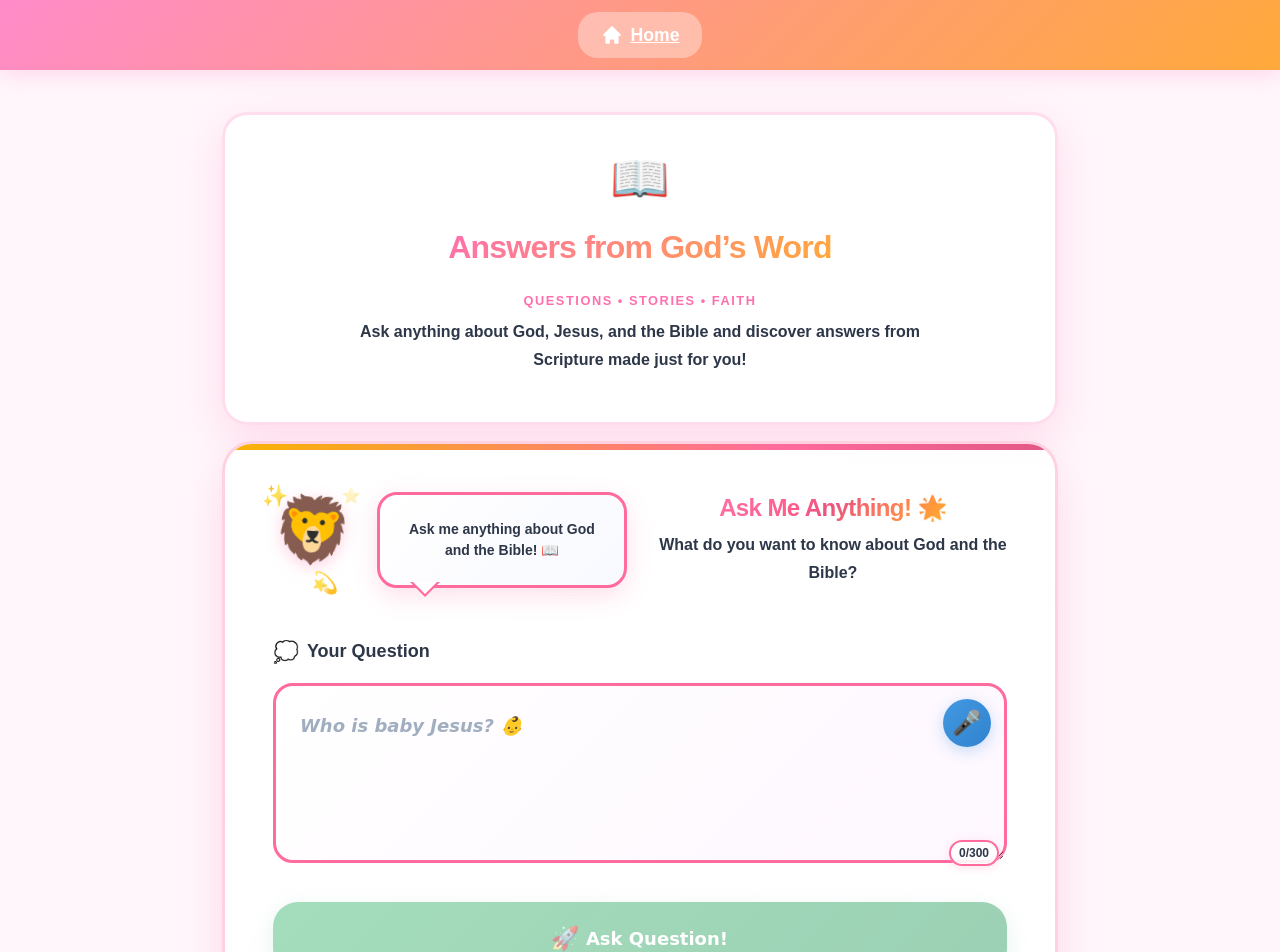
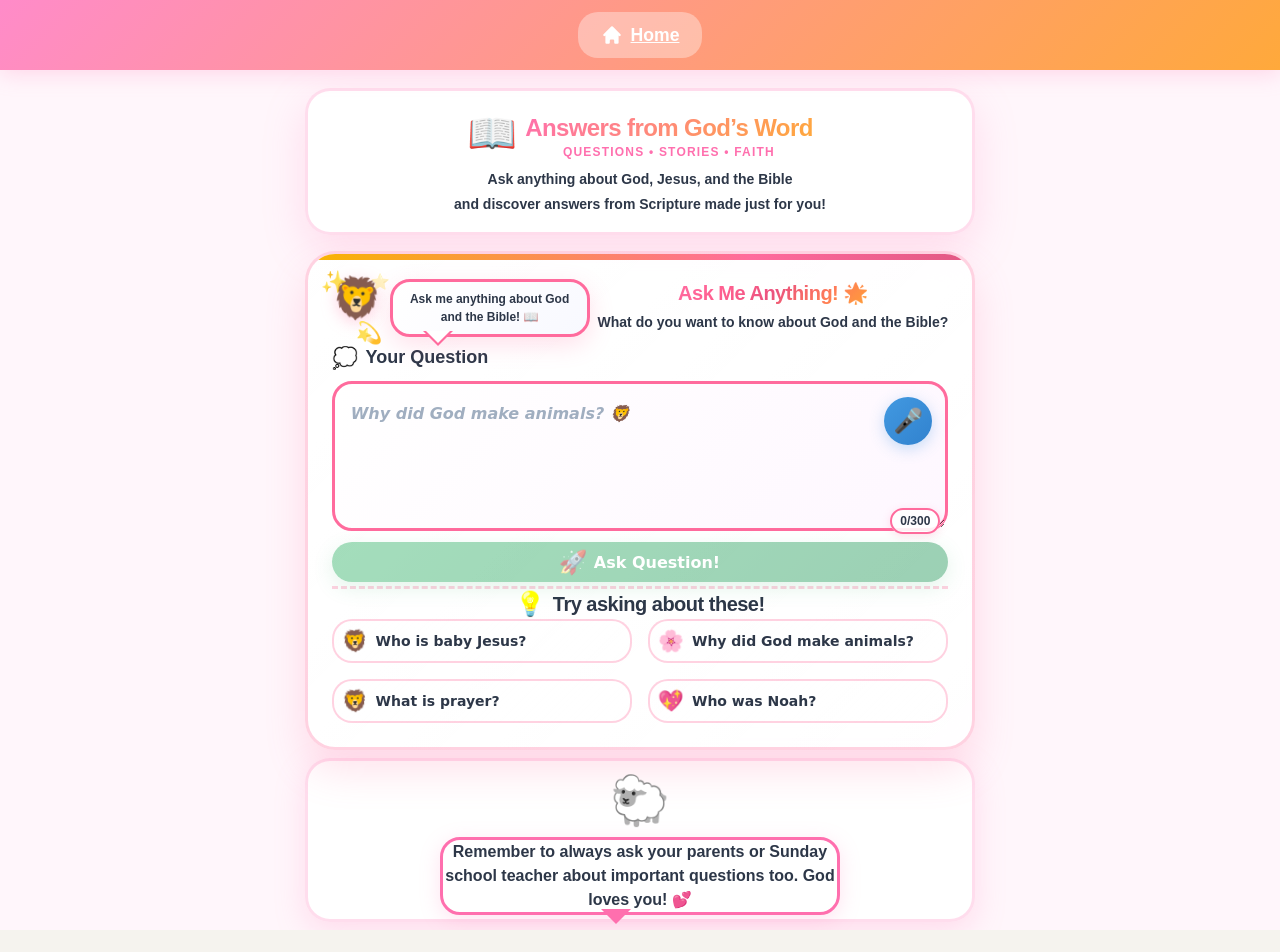
Before and after one commit to tseitzin/bible_qa_frontend, a Vue app: page /kids in a window 1280 px wide. Shown: the top 952 px of the page. After the commit the page ends 930 px from the top, so only its background shows below. Built offline with nearby package versions, Linux system fonts and the light colour scheme; no server answers.

Commit message:
Redesigned kids section and tighted up display

```diff
--- a/src/components/kids/KidsAnswerDisplay.vue
+++ b/src/components/kids/KidsAnswerDisplay.vue
@@ -294,7 +294,7 @@ watch(
   border: 3px solid rgba(255, 107, 157, 0.3);
   box-shadow: 0 20px 40px rgba(255, 107, 157, 0.2);
   overflow: hidden;
-  margin-top: var(--spacing-xl);
+  margin-top: var(--spacing-xs);
   position: relative;
 }
 
@@ -313,8 +313,8 @@ watch(
 .answer-header {
   display: flex;
   align-items: center;
-  gap: var(--spacing-lg);
-  padding: var(--spacing-xl);
+  gap: var(--spacing-sm);
+  padding: var(--spacing-md);
   background: linear-gradient(135deg, #ff6b9d 0%, #c44569 100%);
   color: white;
   position: relative;
@@ -418,7 +418,7 @@ watch(
 }
 
 .answer-content {
-  padding: var(--spacing-2xl);
+  padding: var(--spacing-md);
 }
 
 /* Streaming Status */
@@ -487,12 +487,12 @@ watch(
 .kids-loading-inline {
   display: flex;
   align-items: center;
-  gap: var(--spacing-lg);
-  padding: var(--spacing-xl);
+  gap: var(--spacing-sm);
+  padding: var(--spacing-sm);
   background: linear-gradient(135deg, rgba(72, 187, 120, 0.1) 0%, rgba(56, 161, 105, 0.1) 100%);
   border: 3px dashed rgba(72, 187, 120, 0.3);
   border-radius: 25px;
-  margin: var(--spacing-lg) 0;
+  margin: var(--spacing-sm) 0;
 }
 
 .kids-loading-inline .loading-character {
@@ -551,7 +551,7 @@ watch(
 
 /* Follow-up Section */
 .followup-section {
-  padding: var(--spacing-xl);
+  padding: var(--spacing-md);
   border-top: 3px dashed rgba(102, 126, 234, 0.3);
   background: linear-gradient(135deg, rgba(102, 126, 234, 0.08) 0%, rgba(118, 75, 162, 0.08) 100%);
 }
@@ -653,7 +653,7 @@ watch(
 }
 
 .answer-text-wrapper {
-  margin-bottom: var(--spacing-xl);
+  margin-bottom: var(--spacing-sm);
 }
 
 .answer-image-section {
@@ -777,10 +777,10 @@ watch(
   display: flex;
   justify-content: space-between;
   align-items: center;
-  padding-top: var(--spacing-xl);
+  padding-top: var(--spacing-sm);
   border-top: 3px dashed rgba(255, 107, 157, 0.3);
   flex-wrap: wrap;
-  gap: var(--spacing-md);
+  gap: var(--spacing-sm);
 }
 
 .action-buttons {
@@ -855,7 +855,7 @@ watch(
 }
 
 .kids-feedback {
-  padding: var(--spacing-xl);
+  padding: var(--spacing-md);
   background: linear-gradient(135deg, rgba(248, 181, 0, 0.1) 0%, rgba(237, 137, 54, 0.1) 100%);
   border-top: 3px dashed rgba(248, 181, 0, 0.3);
 }
@@ -928,7 +928,7 @@ watch(
 }
 
 .encouragement {
-  padding: var(--spacing-xl);
+  padding: var(--spacing-md);
   background: linear-gradient(135deg, rgba(72, 187, 120, 0.1) 0%, rgba(56, 161, 105, 0.1) 100%);
   border-top: 3px dashed rgba(72, 187, 120, 0.3);
   text-align: center;
--- a/src/components/kids/KidsQuestionForm.vue
+++ b/src/components/kids/KidsQuestionForm.vue
@@ -179,22 +179,16 @@ const mascotMessages = [
 ]
 
 const placeholders = [
-  "How much does God love me? 💖",
   "Who is baby Jesus? 👶",
   "Why did God make animals? 🦁",
   "What is prayer? 🙏",
-  "Who is my guardian angel? 👼",
   "Why is the sky blue? 🌤️"
 ]
 
 const kidsSuggestions = [
-  "How much does God love me?",
   "Who is baby Jesus?",
   "Why did God make animals?",
   "What is prayer?",
-  "Who is my guardian angel?",
-  "What happens in heaven?",
-  "Why should I be kind?",
   "Who was Noah?"
 ]
 
@@ -320,7 +314,7 @@ const getFriendlyErrorMessage = (error) => {
     rgba(255, 255, 255, 0.9) 100%);
   backdrop-filter: blur(20px);
   border-radius: 30px;
-  padding: var(--spacing-2xl);
+  padding: var(--spacing-lg);
   box-shadow: 0 20px 40px rgba(255, 107, 157, 0.2);
   border: 3px solid rgba(255, 107, 157, 0.3);
   position: relative;
@@ -347,15 +341,15 @@ const getFriendlyErrorMessage = (error) => {
 .form-header {
   display: flex;
   align-items: center;
-  gap: var(--spacing-xl);
-  margin-bottom: var(--spacing-2xl);
+  gap: var(--spacing-sm);
+  margin-bottom: var(--spacing-xs);
   flex-wrap: wrap;
 }
 
 .mascot-section {
   display: flex;
   align-items: center;
-  gap: var(--spacing-lg);
+  gap: var(--spacing-sm);
   flex-shrink: 0;
 }
 
@@ -364,7 +358,7 @@ const getFriendlyErrorMessage = (error) => {
 }
 
 .mascot-character {
-  font-size: 4rem;
+  font-size: 2.5rem;
   animation: mascot-bounce 2s ease-in-out infinite;
   filter: drop-shadow(0 4px 8px rgba(255, 107, 157, 0.3));
 }
@@ -417,9 +411,9 @@ const getFriendlyErrorMessage = (error) => {
   background: linear-gradient(135deg, #fff 0%, #f8f9ff 100%);
   border: 3px solid #ff6b9d;
   border-radius: 20px;
-  padding: var(--spacing-lg);
+  padding: var(--spacing-sm);
   position: relative;
-  max-width: 250px;
+  max-width: 200px;
   box-shadow: 0 8px 25px rgba(255, 107, 157, 0.2);
 }
 
@@ -448,7 +442,7 @@ const getFriendlyErrorMessage = (error) => {
 }
 
 .bubble-content {
-  font-size: var(--font-size-sm);
+  font-size: var(--font-size-xs);
   color: #2d3748;
   font-weight: var(--font-weight-bold);
   text-align: center;
@@ -461,9 +455,9 @@ const getFriendlyErrorMessage = (error) => {
 }
 
 .kids-form-title {
-  font-size: var(--font-size-2xl);
+  font-size: var(--font-size-xl);
   font-weight: var(--font-weight-extrabold);
-  margin: 0 0 var(--spacing-sm) 0;
+  margin: 0 0 var(--spacing-xs) 0;
   background: linear-gradient(135deg, #ff6b9d 0%, #c44569 50%, #f8b500 100%);
   -webkit-background-clip: text;
   -webkit-text-fill-color: transparent;
@@ -477,7 +471,7 @@ const getFriendlyErrorMessage = (error) => {
 }
 
 .kids-form-subtitle {
-  font-size: var(--font-size-base);
+  font-size: var(--font-size-sm);
   color: #2d3748;
   margin: 0;
   font-weight: var(--font-weight-bold);
@@ -486,13 +480,13 @@ const getFriendlyErrorMessage = (error) => {
 .kids-form {
   display: flex;
   flex-direction: column;
-  gap: var(--spacing-xl);
+  gap: var(--spacing-xs);
 }
 
 .question-input-wrapper {
   display: flex;
   flex-direction: column;
-  gap: var(--spacing-md);
+  gap: var(--spacing-sm);
 }
 
 .kids-label {
@@ -521,9 +515,9 @@ const getFriendlyErrorMessage = (error) => {
 
 .kids-textarea {
   width: 100%;
-  padding: var(--spacing-lg);
+  padding: var(--spacing-md);
   padding-right: 80px;
-  font-size: var(--font-size-lg);
+  font-size: var(--font-size-md);
   font-family: 'Comic Sans MS', cursive, system-ui;
   line-height: var(--line-height-relaxed);
   border: 3px solid #ff6b9d;
@@ -695,9 +689,9 @@ const getFriendlyErrorMessage = (error) => {
 .kids-submit-button {
   flex: 1;
   min-width: 200px;
-  padding: var(--spacing-lg) var(--spacing-xl);
-  font-size: var(--font-size-lg);
-  font-weight: var(--font-weight-bold);
+  padding: var(--spacing-sm) var(--spacing-sm);
+  font-size: var(--font-size-md);
+  font-weight: var(--font-weight-semibold);
   border: none;
   border-radius: 25px;
   background: linear-gradient(135deg, #48bb78 0%, #38a169 100%);
@@ -777,8 +771,8 @@ const getFriendlyErrorMessage = (error) => {
 .kids-loading-section {
   display: flex;
   align-items: center;
-  gap: var(--spacing-lg);
-  padding: var(--spacing-xl);
+  gap: var(--spacing-sm);
+  padding: var(--spacing-sm);
   background: linear-gradient(135deg, rgba(72, 187, 120, 0.1) 0%, rgba(56, 161, 105, 0.1) 100%);
   border: 3px solid rgba(72, 187, 120, 0.3);
   border-radius: 25px;
@@ -814,8 +808,8 @@ const getFriendlyErrorMessage = (error) => {
 }
 
 .kids-suggestions {
-  margin-top: var(--spacing-2xl);
-  padding-top: var(--spacing-xl);
+  margin-top: var(--spacing-xs);
+  padding-top: 0;
   border-top: 3px dashed rgba(255, 107, 157, 0.3);
 }
 
@@ -827,7 +821,7 @@ const getFriendlyErrorMessage = (error) => {
   font-size: var(--font-size-xl);
   font-weight: var(--font-weight-bold);
   color: #2d3748;
-  margin: 0 0 var(--spacing-lg) 0;
+  margin: 0 0 0 0;
 }
 
 .title-emoji {
@@ -850,7 +844,7 @@ const getFriendlyErrorMessage = (error) => {
   display: flex;
   align-items: center;
   gap: var(--spacing-sm);
-  padding: var(--spacing-lg);
+  padding: var(--spacing-sm);
   background: linear-gradient(135deg, rgba(255, 255, 255, 0.8) 0%, rgba(255, 255, 255, 0.6) 100%);
   border: 2px solid rgba(255, 107, 157, 0.3);
   border-radius: 20px;
--- a/src/views/KidsApp.vue
+++ b/src/views/KidsApp.vue
@@ -40,7 +40,7 @@
           </div>
 
           <p class="kids-subtitle">
-            Ask anything about God, Jesus, and the Bible
+            Ask anything about God, Jesus, and the Bible  <br>
             and discover answers from Scripture made just for you!
           </p>
         </div>
@@ -243,26 +243,27 @@ const handleReadingViewNavigation = (payload) => {
 /*         HEADER SECTION           */
 /* ================================ */
 
-.kids-header { text-align: center; margin-bottom: 1rem; }
+.kids-header { text-align: center; margin-bottom: var(--spacing-md); }
 
 .header-content {
   background: #FFFFFFEE;
   backdrop-filter: blur(20px);
   border-radius: 25px;
-  padding: 2rem 1rem;
+  padding: var(--spacing-md);
   box-shadow: 0 15px 40px rgba(255, 143, 194, 0.25);
   border: 3px solid rgba(255, 143, 194, 0.3);
 }
 
 .logo-wrapper {
   display: flex;
-  flex-direction: column;
+  flex-direction: row;
   align-items: center;
+  justify-content: center;
   gap: 0.5rem;
 }
 
 .logo-icon {
-  font-size: 3rem;
+  font-size: 2.5rem;
   animation: bounce 2s infinite;
 }
 
@@ -272,24 +273,28 @@ const handleReadingViewNavigation = (payload) => {
 }
 
 .kids-title {
-  font-size: 2rem;
+  font-size: 1.5rem;
   font-weight: 700;
   background: linear-gradient(135deg, #FF6FAE, #FFA93B);
   -webkit-background-clip: text;
   -webkit-text-fill-color: transparent;
+  margin: 0;
 }
 
 .kids-tagline {
-  font-size: 0.8rem;
-  letter-spacing: 0.12em;
+  font-size: 0.75rem;
+  letter-spacing: 0.1em;
   color: #FF6FAE;
   font-weight: 600;
   text-transform: uppercase;
+  margin: 0;
+  text-align: center;
 }
 
 .kids-subtitle {
-  margin-top: 0.5rem;
-  font-size: 1rem;
+  margin-top: 0;
+  margin-bottom: 0;
+  font-size: 0.875rem;
   color: #2D3748;
   font-weight: 600;
   max-width: 600px;
@@ -304,31 +309,33 @@ const handleReadingViewNavigation = (payload) => {
 .kids-container {
   max-width: 900px;
   margin: 0 auto;
-  padding: 2rem;
+  padding: var(--spacing-sm);
   flex: 1;
+  display: flex;
+  flex-direction: column;
+  min-height: calc(100vh - 40px);
 }
 .kids-main {
   display: flex;
   flex-direction: column;
-  gap: 1.5rem;
 }
 .kids-content {
   display: flex;
   flex-direction: column;
-  gap: 2rem;
+  gap: var(--spacing-xs);
 }
 
 /* ================================ */
 /*         FOOTER SECTION           */
 /* ================================ */
 
-.kids-footer { margin-top: 2rem; }
+.kids-footer { margin-top: var(--spacing-sm); }
 
 .footer-content {
   background: #FFFFFFEE;
   border: 3px solid rgba(255, 143, 194, 0.3);
   border-radius: 25px;
-  padding: 2rem;
+  padding: var(--spacing-xs);
   text-align: center;
   box-shadow: 0 10px 30px rgba(255, 143, 194, 0.25);
 }
@@ -342,12 +349,12 @@ const handleReadingViewNavigation = (payload) => {
   background: #fff;
   border: 3px solid #FF6FAE;
   border-radius: 20px;
-  padding: 1rem;
+  padding: 0;
   font-size: 1rem;
   font-weight: 600;
   color: #2D3748;
   max-width: 400px;
-  margin: 1rem auto 0;
+  margin: 0 auto 0;
   position: relative;
   box-shadow: 0 5px 20px rgba(255, 143, 194, 0.25);
 }
```
